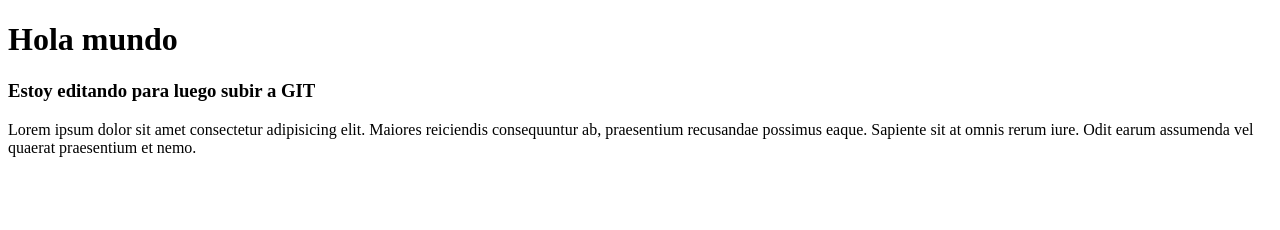
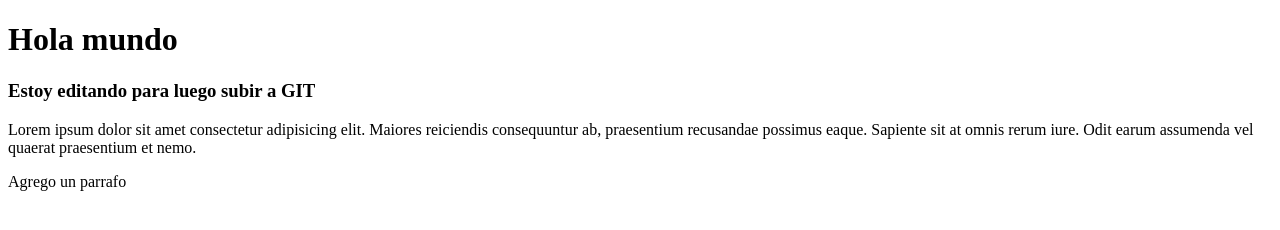
Before and after one commit to sebastianVH/global-4A, a plain HTML site: page index.html in a window 1280 px wide. Drawn offline with Linux system fonts and the light colour scheme.

Commit message:
rama de cambios

```diff
--- a/index.html
+++ b/index.html
@@ -10,5 +10,6 @@
     <h1>Hola mundo</h1>
     <h3>Estoy editando para luego subir a GIT</h3>
     <p> Lorem ipsum dolor sit amet consectetur adipisicing elit. Maiores reiciendis consequuntur ab, praesentium recusandae possimus eaque. Sapiente sit at omnis rerum iure. Odit earum assumenda vel quaerat praesentium et nemo.</p>
+    <p>Agrego un parrafo</p>
 </body>
 </html>
```
